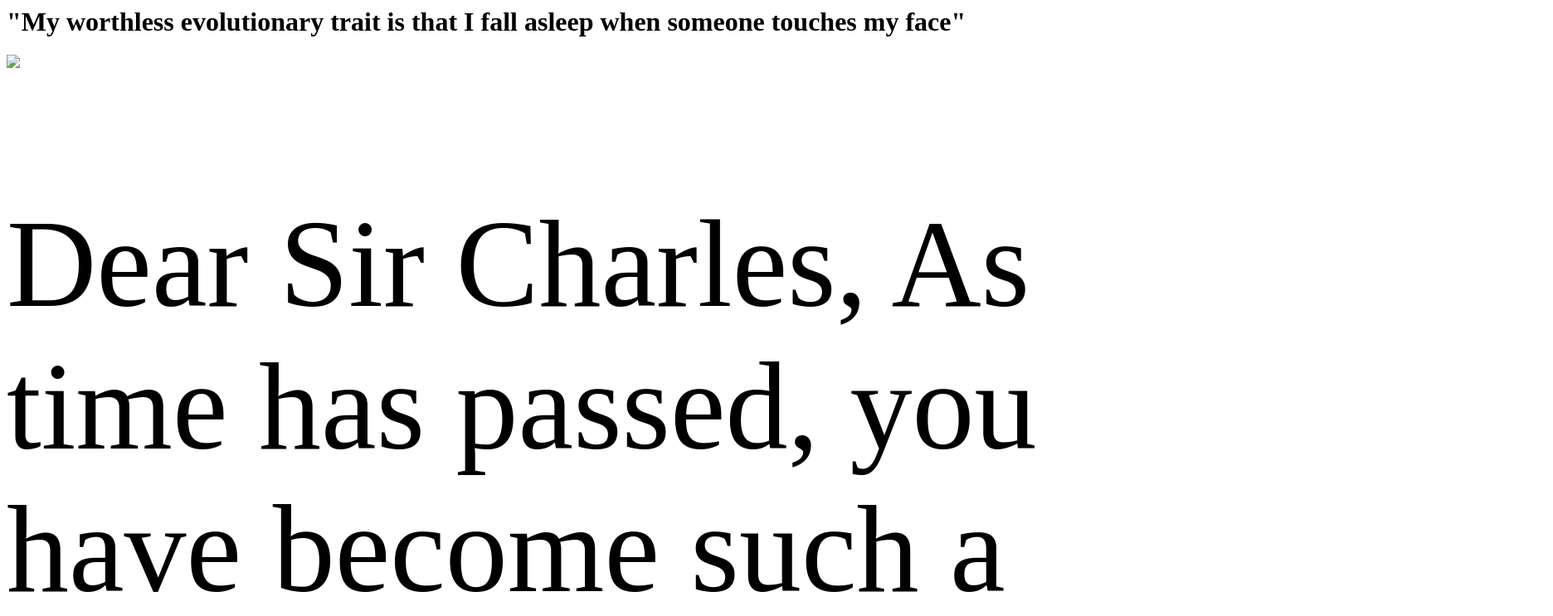
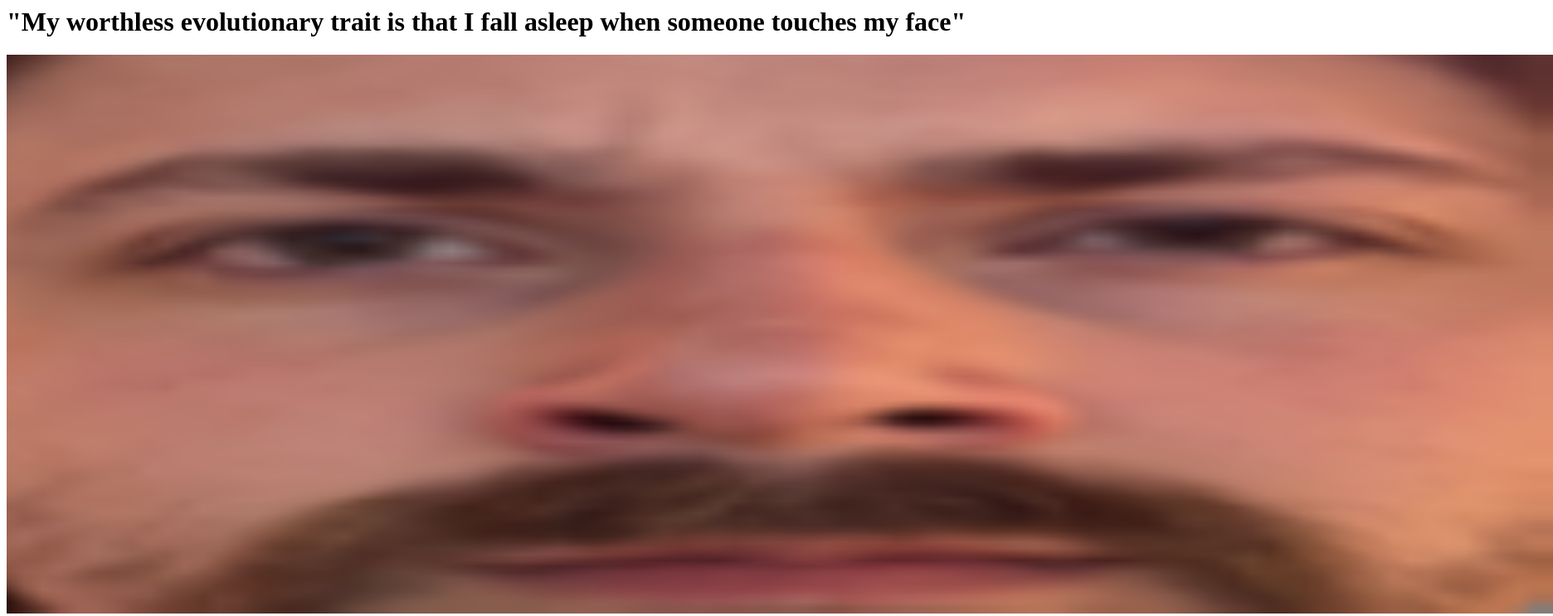
Before and after one commit to rainingdev/charlie, a plain HTML site: page index.html in a window 1280 px wide. Shown: the top 743 px of the page at 83% size, 1872 px wide, since content can reach past the window. Drawn offline with Linux system fonts and the light colour scheme.

Commit message:
Update index.html

```diff
--- a/index.html
+++ b/index.html
@@ -9,7 +9,7 @@
     <h1>
         "My worthless evolutionary trait is that I fall asleep when someone touches my face"
     </h1>
-    <img src="nigga.png">
+    <img src="charles.png">
     <P class="myParagraph1">
         Dear Sir Charles,
 
```
